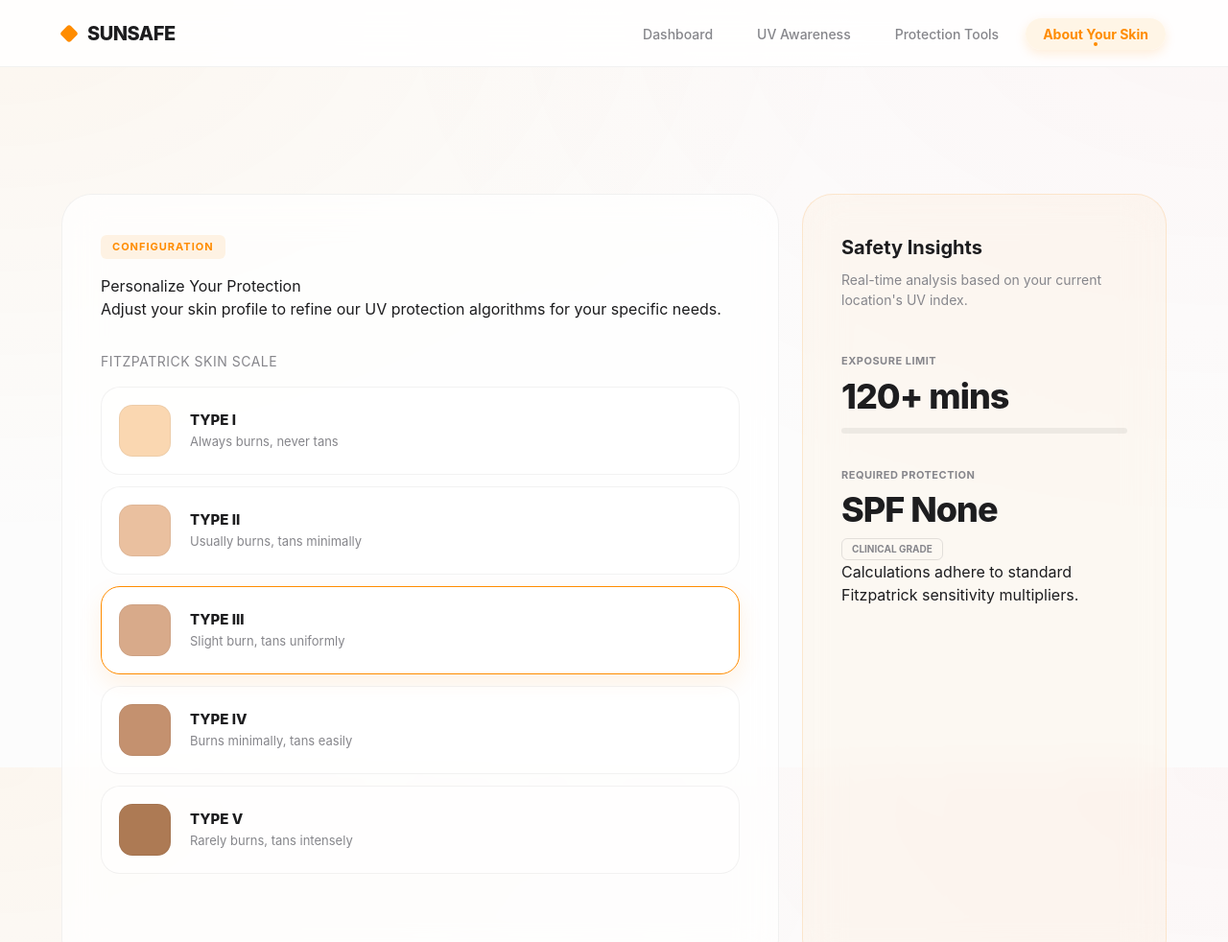
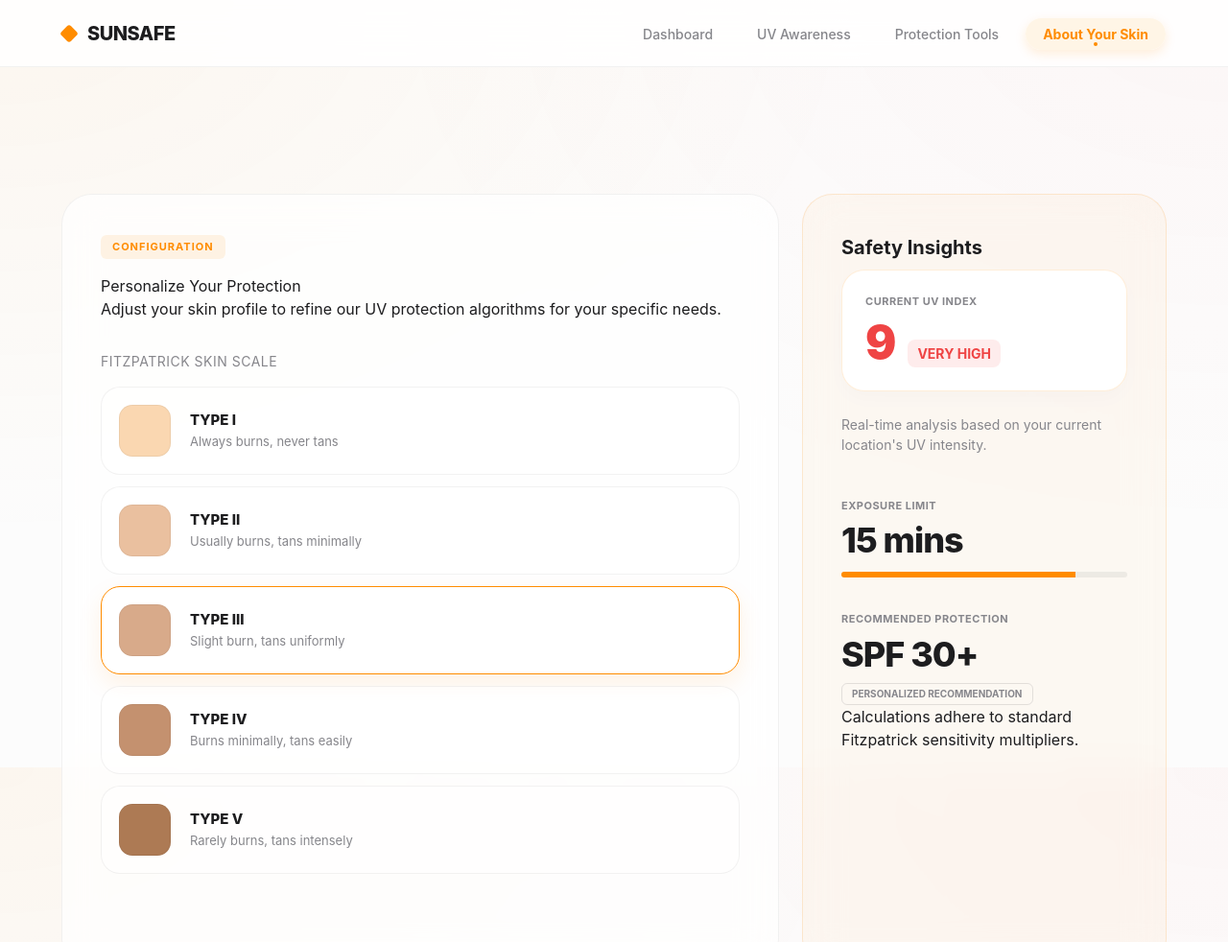
Before and after one commit to lliu0123/FIT5120-TP31, a website built with Vite: page my-project/profile.html in a window 1280 px wide. Shown: the top 982 px of the page at 96% size. Built offline with nearby package versions, Linux system fonts and the light colour scheme.

Commit message:
Add: uv dashboard and realtime spf advice

```diff
--- a/my-project/profile.html
+++ b/my-project/profile.html
@@ -65,19 +65,28 @@
             <aside class="panel-sidebar card-glass">
                 <div class="insight-box">
                     <h4 class="sidebar-title">Safety Insights</h4>
-                    <p class="sidebar-desc">Real-time analysis based on your current location's UV index.</p>
+
+                    <div class="uv-meter-box">
+                        <span class="insight-label">Current UV Index</span>
+                        <div class="uv-value-wrapper">
+                            <span class="uv-value">9</span>
+                            <span class="uv-status-badge">Very High</span>
+                        </div>
+                    </div>
+
+                    <p class="sidebar-desc">Real-time analysis based on your current location's UV intensity.</p>
 
                     <div class="insight-grid">
                         <div class="insight-item">
                             <span class="insight-label">Exposure Limit</span>
                             <span id="preview-burn-time" class="insight-value">-- mins</span>
-                            <div class="progress-bar"><div class="progress-fill" style="width: 65%;"></div></div>
+                            <div class="progress-bar"><div class="progress-fill"></div></div>
                         </div>
 
                         <div class="insight-item">
-                            <span class="insight-label">Required Protection</span>
+                            <span class="insight-label">Recommended Protection</span>
                             <span id="rec-spf-preview" class="insight-value">SPF --</span>
-                            <div class="tag-outline">Clinical Grade</div>
+                            <div class="tag-outline">Personalized Recommendation</div>
                         </div>
                     </div>
 
--- a/my-project/src/main.js
+++ b/my-project/src/main.js
@@ -2,11 +2,10 @@
 import './style.css'
 import './profile.css'
 import './navbar.js'
-import './uv.js'
+import './uv.js' // Team module
 
 /**
  * US2.2: Core Calculation Logic
- * Calculates burn time and SPF recommendations
  */
 const getPersonalizedSafety = (uvIndex, skinType) => {
     const sensitivity = { '1': 2.5, '2': 2.0, '3': 1.5, '4': 1.0, '5': 0.7 };
@@ -27,45 +26,65 @@ const getPersonalizedSafety = (uvIndex, skinType) => {
     };
 };
 
-/**
- * Update UI for Profile Preview
- */
 const updateProfilePreview = () => {
-    const previewTime = document.getElementById('preview-burn-time');
-    const previewSPF = document.getElementById('rec-spf-preview');
-    const progressFill = document.querySelector('.progress-fill');
+  const previewTime = document.getElementById('preview-burn-time');
+  const previewSPF = document.getElementById('rec-spf-preview');
+  const progressFill = document.querySelector('.progress-fill');
 
-    if (!previewTime && !previewSPF) return;
+  if (!previewTime) return; // Not on profile page
 
-    const userSkin = localStorage.getItem('userSkinType') || '3';
+  // 1. Get Skin Type
+  const userSkin = localStorage.getItem('userSkinType') || '3';
 
-    // --- STRATEGY: Get real-time UV from the DOM ---
-    const uvElement = document.querySelector('.uv-value');
-    const uvText = uvElement ? uvElement.textContent : "0";
-    // Strip any non-numeric characters to get the pure UV number
-    const currentUV = parseInt(uvText.replace(/[^0-9]/g, '')) || 0;
+  // 2. Get UV from Team's specific storage structure 'uvData'
+  let currentUV = 0;
+  try {
+      const rawData = localStorage.getItem("uvData");
+      if (rawData) {
+          const parsed = JSON.parse(rawData);
+          currentUV = parsed.uv || 0;
+      }
+  } catch (e) {
+      console.error("Failed to parse team uvData", e);
+  }
 
-    const safety = getPersonalizedSafety(currentUV, userSkin);
+  // Fallback if storage is empty
+  if (currentUV === 0) {
+      const uvText = document.querySelector('.uv-meter-box .uv-value')?.textContent || "0";
+      currentUV = parseInt(uvText.replace(/[^0-9]/g, '')) || 0;
+  }
 
-    if (previewTime) previewTime.textContent = safety.timeText;
-    if (previewSPF) previewSPF.textContent = safety.spf;
-    if (progressFill) progressFill.style.width = `${safety.riskPercent}%`;
-};
+  // 3. Sync the Local UV Meter (Number + Status Badge)
+  const localUVMeter = document.querySelector('.uv-meter-box .uv-value');
+  const localUVStatus = document.querySelector('.uv-status-badge');
 
-/**
- * DOUBLE PROTECTION: Watch the UV element for changes
- * If teammate's script updates the text, this will detect it instantly.
- */
-const startUVObserver = () => {
-    const uvTarget = document.querySelector('.uv-value');
-    if (!uvTarget) return;
+  if (localUVMeter && currentUV > 0) {
+      localUVMeter.textContent = currentUV;
 
-    const observer = new MutationObserver(() => {
-        console.log("UV change detected via Observer");
-        updateProfilePreview();
-    });
+      // Update the Status Badge text and color based on UV index
+      if (localUVStatus) {
+          let status = "Low";
+          let statusColor = "#10b981"; // Green
 
-    observer.observe(uvTarget, { childList: true, characterData: true, subtree: true });
+          if (currentUV >= 11) { status = "Extreme"; statusColor = "#9333ea"; }
+          else if (currentUV >= 8) { status = "Very High"; statusColor = "#ef4444"; }
+          else if (currentUV >= 6) { status = "High"; statusColor = "#f97316"; }
+          else if (currentUV >= 3) { status = "Moderate"; statusColor = "#facc15"; }
+
+          localUVStatus.textContent = status;
+          localUVStatus.style.color = statusColor;
+          localUVStatus.style.backgroundColor = `${statusColor}1A`; // 10% opacity
+          localUVMeter.style.color = statusColor;
+      }
+  }
+
+  // 4. Run Personalized Calculation
+  const safety = getPersonalizedSafety(currentUV, userSkin);
+
+  // 5. Render calculations
+  previewTime.textContent = safety.timeText;
+  if (previewSPF) previewSPF.textContent = safety.spf;
+  if (progressFill) progressFill.style.width = `${safety.riskPercent}%`;
 };
 
 /**
@@ -99,21 +118,27 @@ const initProfileSelection = () => {
     });
 };
 
+/**
+ * Global Lifecycle
+ */
 document.addEventListener('DOMContentLoaded', () => {
     initProfileSelection();
-    startUVObserver(); // Start watching for UV text changes
 
-    // Fallback: Initial calculation after a short delay
-    setTimeout(updateProfilePreview, 1500);
+    // Initial sync
+    setTimeout(updateProfilePreview, 500);
 });
 
 /**
- * Global Hook for Teammate's update function
+ * Intercept Team's UV Update
+ * Since they exposed window.updateUVDisplay, we can hook into it.
  */
 const originalUpdateDisplay = window.updateUVDisplay;
 if (typeof originalUpdateDisplay === 'function') {
     window.updateUVDisplay = function(uv) {
+        // Execute original logic (colors, text, etc.)
         originalUpdateDisplay(uv);
+
+        // Save to our logic's expectations and refresh profile
         updateProfilePreview();
     };
 }
--- a/my-project/src/profile.css
+++ b/my-project/src/profile.css
@@ -208,3 +208,37 @@
     from { opacity: 0; transform: translateY(10px); }
     to { opacity: 1; transform: translateY(0); }
   }
+
+  /* --- New UV Meter Style for Profile --- */
+.uv-meter-box {
+    background: white;
+    padding: 24px;
+    border-radius: 24px;
+    margin-bottom: 24px;
+    border: 1px solid rgba(255, 140, 0, 0.15);
+    box-shadow: 0 8px 20px rgba(0, 0, 0, 0.02);
+}
+
+.uv-value-wrapper {
+    display: flex;
+    align-items: baseline;
+    gap: 12px;
+    margin-top: 8px;
+}
+
+.uv-meter-box .uv-value {
+    font-size: 48px;
+    font-weight: 900;
+    color: #FF4D4D; /* Red for high UV */
+    line-height: 1;
+}
+
+.uv-status-badge {
+    font-size: 14px;
+    font-weight: 700;
+    color: #FF4D4D;
+    text-transform: uppercase;
+    background: rgba(255, 77, 77, 0.1);
+    padding: 4px 10px;
+    border-radius: 8px;
+}
```
Lines whose indentation alone changed are shown as unchanged.
